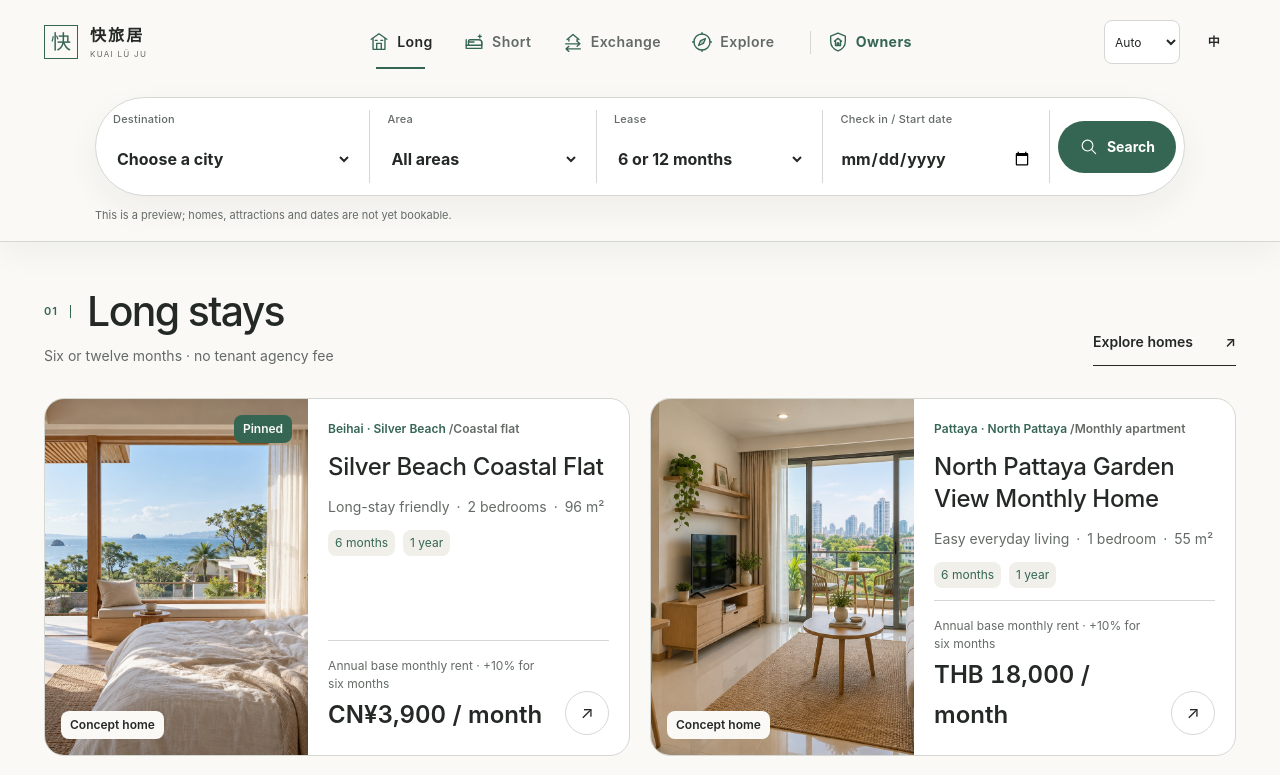
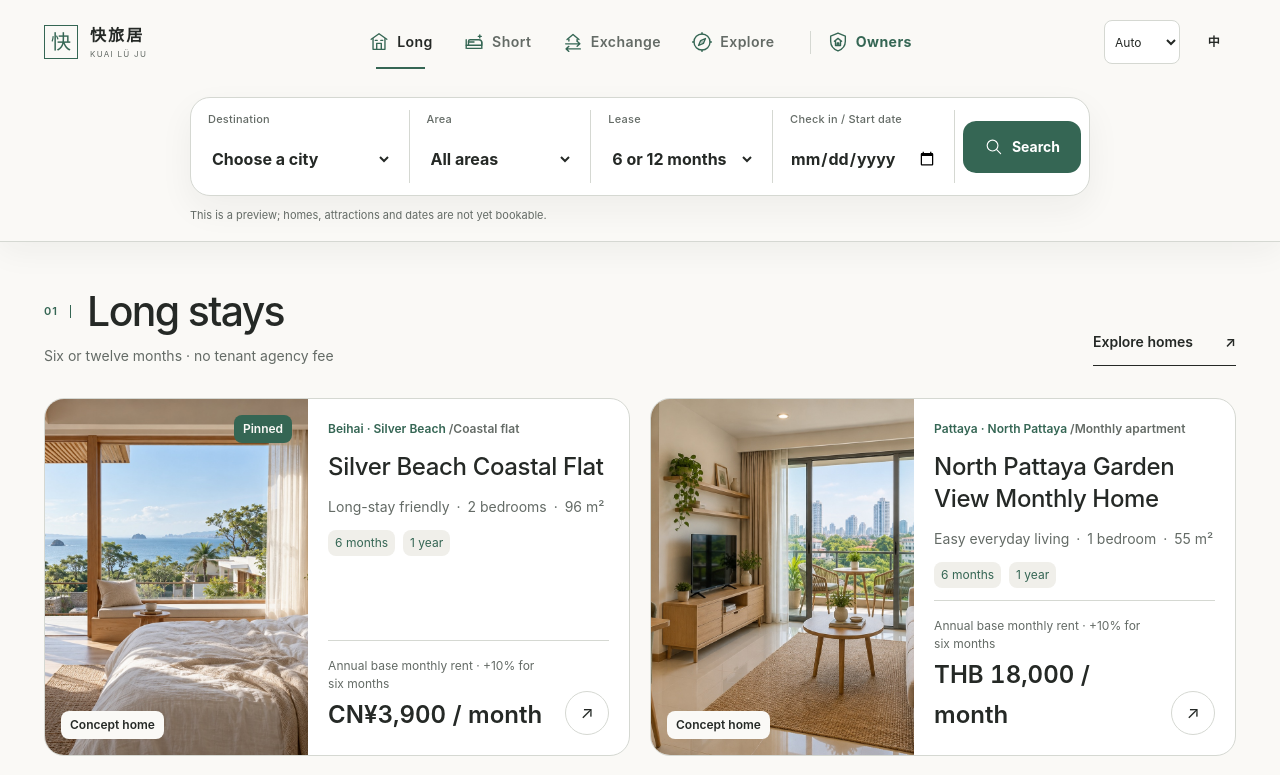
Before and after one commit to kaifa9527/kuailvju-site, a React (Vite) app: page / in a window 1280 px wide. Shown: the top 775 px of the page. Built offline with nearby package versions, Linux system fonts and the light colour scheme.

Commit message:
Shorten expanded search bar to a refined rounded rectangle without touching nav spacing

```diff
--- a/src/styles.css
+++ b/src/styles.css
@@ -1133,3 +1133,19 @@ h1, h2, h3 { min-width: 0; overflow-wrap: anywhere; font-weight: 500; line-heigh
 @media (prefers-reduced-motion: reduce) {
   .home-affixed *, .home-affixed *::before, .home-affixed *::after { transition-duration: .01ms !important; }
 }
+
+
+/* Refined finder only: the five-entry navigation spacing remains unchanged. */
+.home-affixed .home-discovery-form {
+  width: min(100%, 900px);
+  max-width: 900px;
+  min-height: 72px;
+  border-radius: 20px;
+}
+.home-affixed .home-discovery-submit { border-radius: 13px; }
+.home-affixed .home-discovery-note,
+.home-affixed .home-discovery .form-error { max-width: 900px; }
+@media (max-width: 760px) {
+  .home-affixed .home-discovery-form { width: 100%; border-radius: 17px; }
+  .home-affixed .home-discovery-submit { border-radius: 12px; }
+}
```
